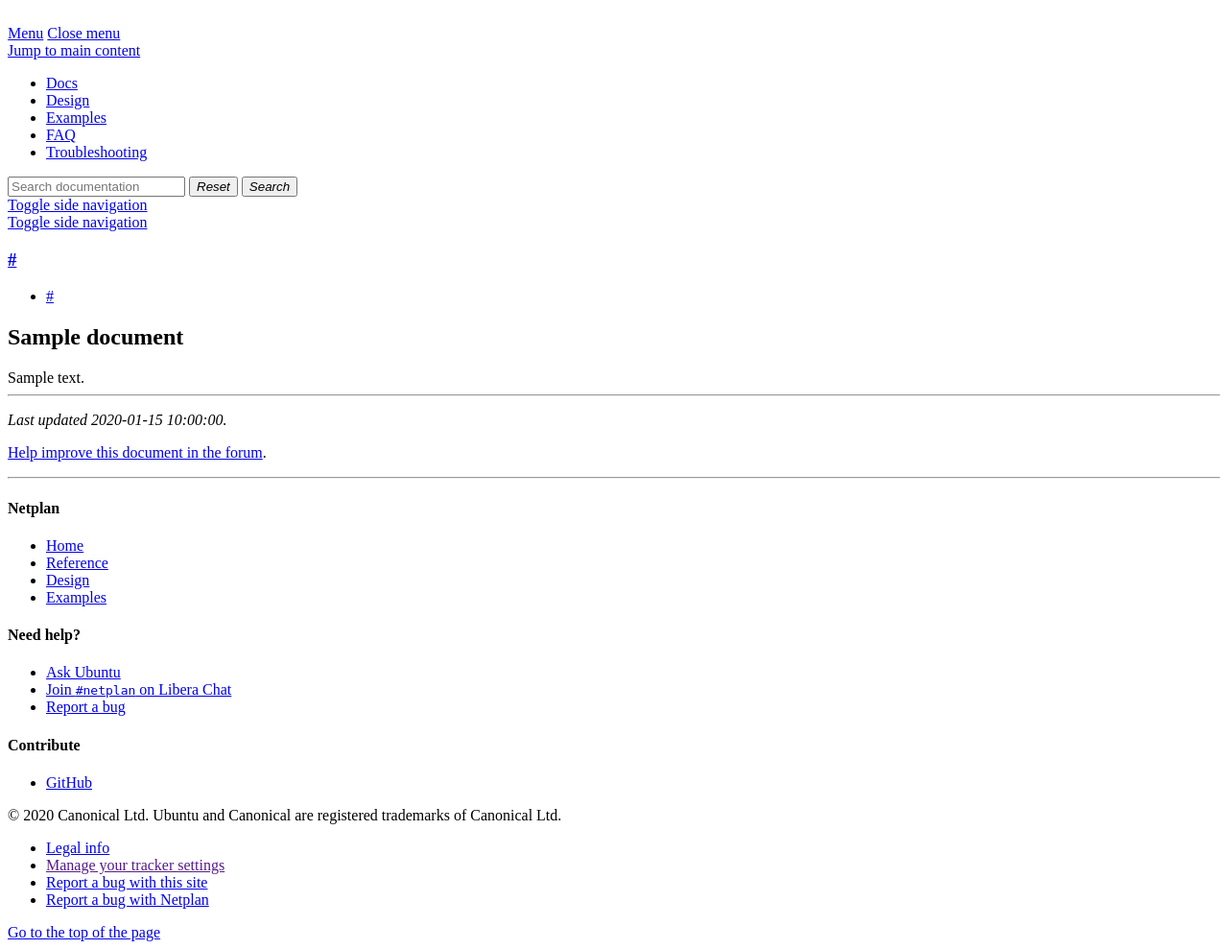
After one commit to canonical/netplan.io, a Python web app: template templates/docs/document.html in a window 1280 px wide. The commit adds this page. Shown: the whole page at 96% size. Run offline with Jinja, Linux system fonts and the light colour scheme; the template is opened without the code that fills it: most values are stand-ins (such as "Sample title", 1, 10 or a date in 2020).

Commit message:
Add docs pages

```diff
--- a/requirements.txt
+++ b/requirements.txt
@@ -1,4 +1,6 @@
+canonicalwebteam.discourse==4.0.9
 canonicalwebteam.flask-base==1.0.5
+canonicalwebteam.search==1.2.0
 canonicalwebteam.templatefinder==1.0.0
 canonicalwebteam.versioned-static==1.0.2
 vcrpy-unittest==0.1.7
--- /dev/null
+++ b/templates/docs/document.html
@@ -0,0 +1,93 @@
+{% extends 'base_layout.html' %}
+
+{% block title %}{{ document.title }} | Netplan documentation{% endblock %}
+
+{% macro create_navigation(nav_items) %}
+  <ul>
+    {% for element in nav_items %}
+    <li>
+      {% if element.navlink_href %}
+        <a href="{{ element.navlink_href }}"
+          {% if request.path == element.navlink_href %}aria-current="page"{% endif %}
+        >{{ element.navlink_text }}</a>
+      {% else %}
+        <strong>{{ element.navlink_text }}</strong>
+      {% endif %}
+
+      {% if element.children %}
+        {{ create_navigation(element.children) }}
+      {% endif %}
+    </li>
+    {% endfor %}
+  </ul>
+{% endmacro %}
+
+{% block content %}
+
+<section id="search-docs" class="p-strip--light is-shallow">
+  <div class="row">
+    <form class="p-search-box u-no-margin--bottom" action="/docs/search">
+      <input type="search" class="p-search-box__input" name="q" {% if query %}value="{{ query }}"{% endif %} placeholder="Search documentation" required/>
+      <button type="reset" class="p-search-box__reset" alt="reset"><i class="p-icon--close">Reset</i></button>
+      <button type="submit" class="p-search-box__button" alt="search"><i class="p-icon--search">Search</i></button>
+    </form>
+  </div>
+</section>
+
+  <section class="p-strip is-shallow">
+    <div class="row">
+      <aside class="col-3">
+        {% if versions | length > 1 %}
+        <label for="version-select" class="u-hide">Version</label>
+        <select name="version-select" id="version-select" onChange="window.location.href=this.value">
+        {% for version in versions %}
+          {% set active = docs_version == version['path'] %}
+          <option value="{{ version_paths[version['path']] }}"{% if active %} selected{% endif %}>{{ version['version'] }}</option>
+        {% endfor %}
+        <select>
+        {% endif %}
+
+        <nav data-js="navigation" class="p-side-navigation--raw-html" id="{{ navigation['path'] or 'default' }}">
+          <a href="#{{ navigation['path'] or 'default' }}" class="p-side-navigation__toggle js-drawer-toggle" aria-controls="{{ navigation['path'] or 'default' }}">
+            Toggle side navigation
+          </a>
+          <div class="p-side-navigation__overlay js-drawer-toggle" aria-controls="{{ navigation['path'] or 'default' }}"></div>
+          <div class="p-side-navigation__drawer">
+            <div class="p-side-navigation__drawer-header">
+              <a href="#" class="p-side-navigation__toggle--in-drawer js-drawer-toggle" aria-controls="{{ navigation['path'] or 'default' }}">
+                Toggle side navigation
+              </a>
+            </div>
+            {% for nav_group in navigation.nav_items %}
+              {% if nav_group.navlink_text %}
+                {% if nav_group.navlink_href %}
+                <h3>
+                  <a href="{{ nav_group.navlink_href }}" {% if request.path == nav_group.navlink_href %}aria-current="page"{% endif %}>
+                    {{ nav_group.navlink_text }}
+                  </a>
+                </h3>
+                {% else %}
+                  <h3>{{ nav_group.navlink_text }}</h3>
+                {% endif %}
+              {% endif %}
+              {% if not nav_group.hidden %}
+              {{ create_navigation(nav_group.children) }}
+              {% endif %}
+            {% endfor %}
+          </div>
+        </nav>
+      </aside>
+      <main class="col-9" id="main-content">
+        <h1>{{ document.title }}</h1>
+        {{ document.body_html | safe }}
+        <hr />
+        <p><i>Last updated {{ document.updated }}.</i></p>
+        <div class="p-notification--information">
+          <p class="p-notification__content">
+            <a href="{{ forum_url }}{{ document.topic_path }}">Help improve this document in the forum</a>.
+          </p>
+        </div>
+      </main>
+    </div>
+  </section>
+{% endblock %}
--- a/templates/header.html
+++ b/templates/header.html
@@ -14,7 +14,7 @@
         <a href="#main-content">Jump to main content</a>
       </span>
       <ul class="p-navigation__items">
-        <li class="p-navigation__item{% if request.path == '/reference' %} is-selected{% endif %}"><a href="/reference" class="p-navigation__link">Reference</a></li>
+        <li class="p-navigation__item{% if request.path == '/docs' %} is-selected{% endif %}"><a href="/docs" class="p-navigation__link">Docs</a></li>
         <li class="p-navigation__item{% if request.path == '/design' %} is-selected{% endif %}"><a href="/design" class="p-navigation__link">Design</a></li>
         <li class="p-navigation__item{% if request.path == '/examples' %} is-selected{% endif %}"><a href="/examples" class="p-navigation__link">Examples</a></li>
         <li class="p-navigation__item{% if request.path == '/faq' %} is-selected{% endif %}"><a href="/faq" class="p-navigation__link">FAQ</a></li>
```
Also changed, not shown: templates/docs/search.html (added, +92 -0 lines), webapp/app.py (+33 -1 lines).
